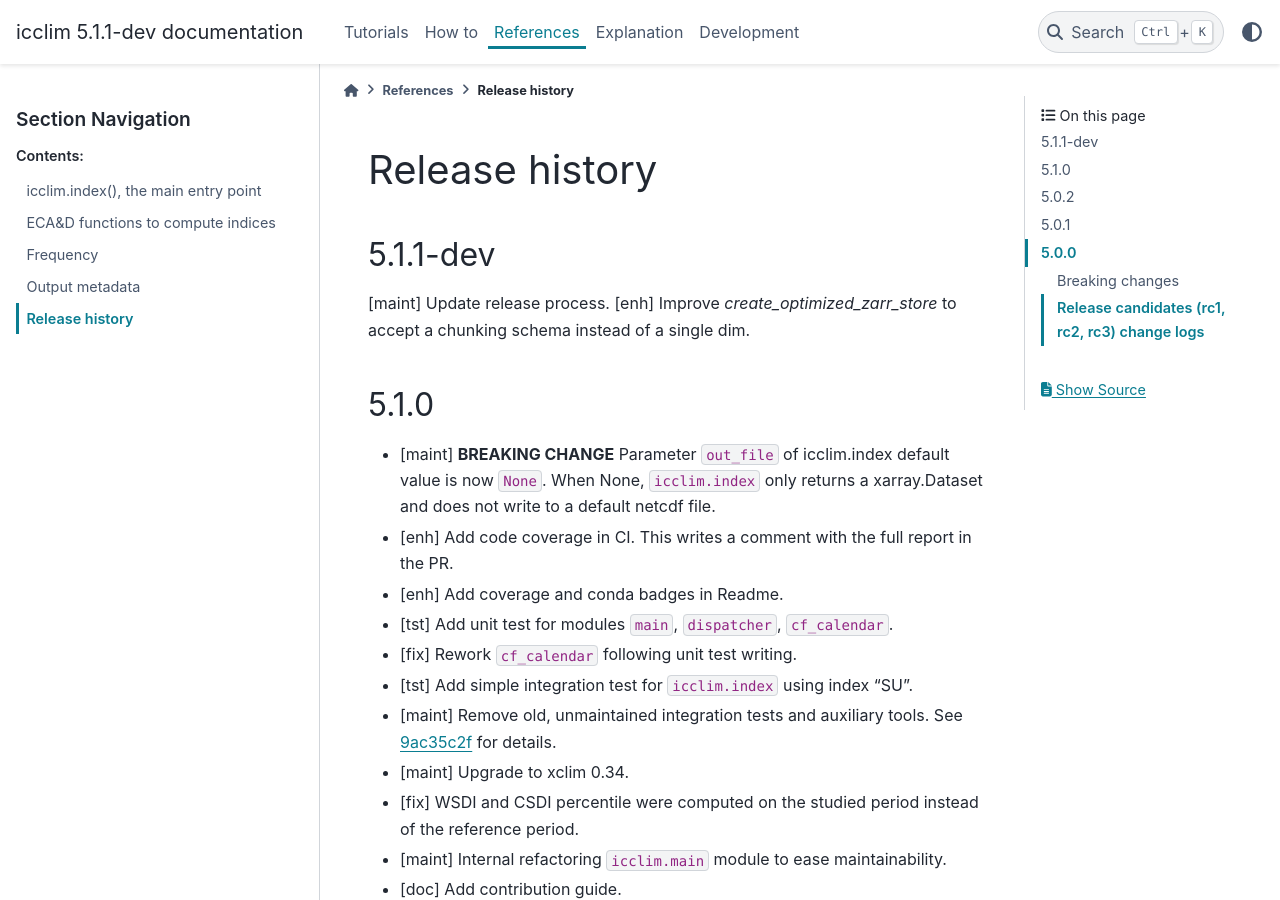
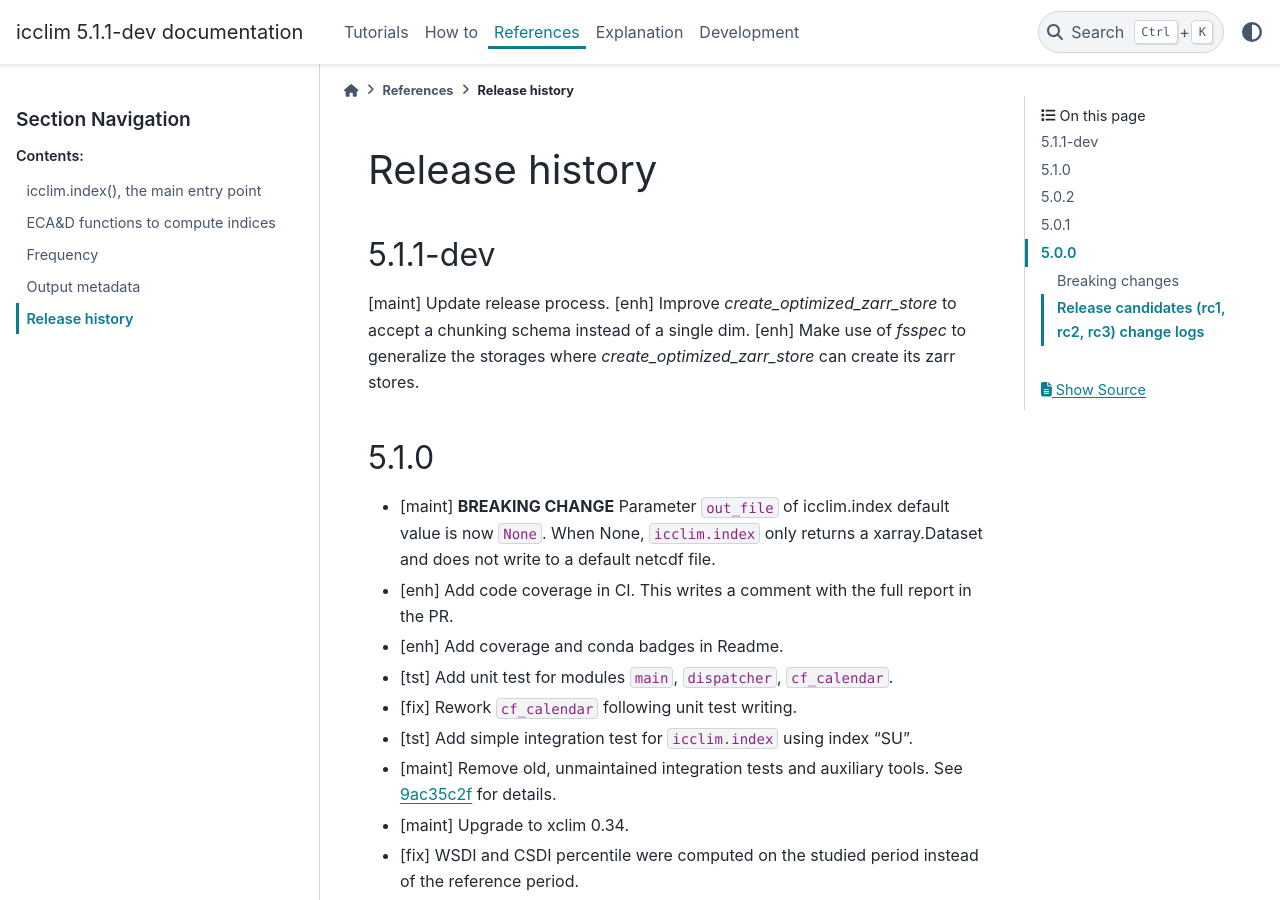
Before and after one commit to cerfacs-globc/icclim, a Sphinx documentation site: the page built from doc/source/references/release_notes.rst, in a window 1280 px wide and 900 px high. Built offline with Sphinx 7.4.7 and the PyData theme 0.15.4, drawn with Linux system fonts in a browser that asks for light colours.

Commit message:
DOC: Add release note

```diff
--- a/doc/source/references/release_notes.rst
+++ b/doc/source/references/release_notes.rst
@@ -5,6 +5,7 @@ Release history
 ---------
 [maint] Update release process.
 [enh] Improve `create_optimized_zarr_store` to accept a chunking schema instead of a single dim.
+[enh] Make use of `fsspec` to generalize the storages where `create_optimized_zarr_store` can create its zarr stores.
 
 5.1.0
 -----
```
